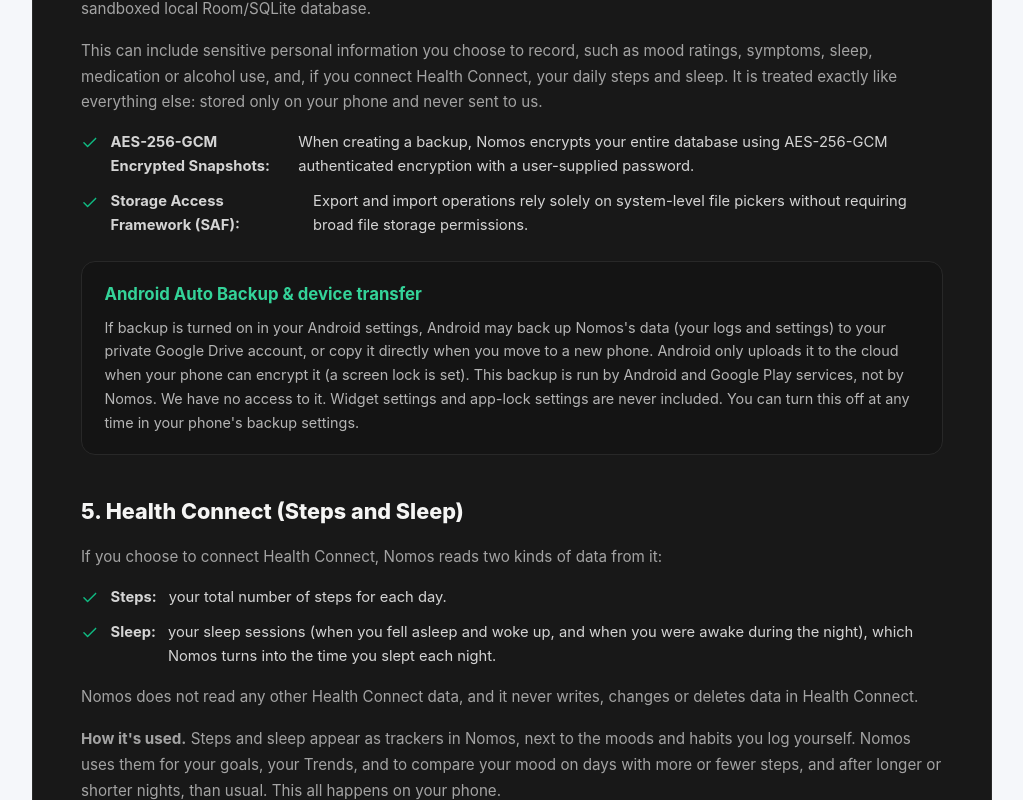
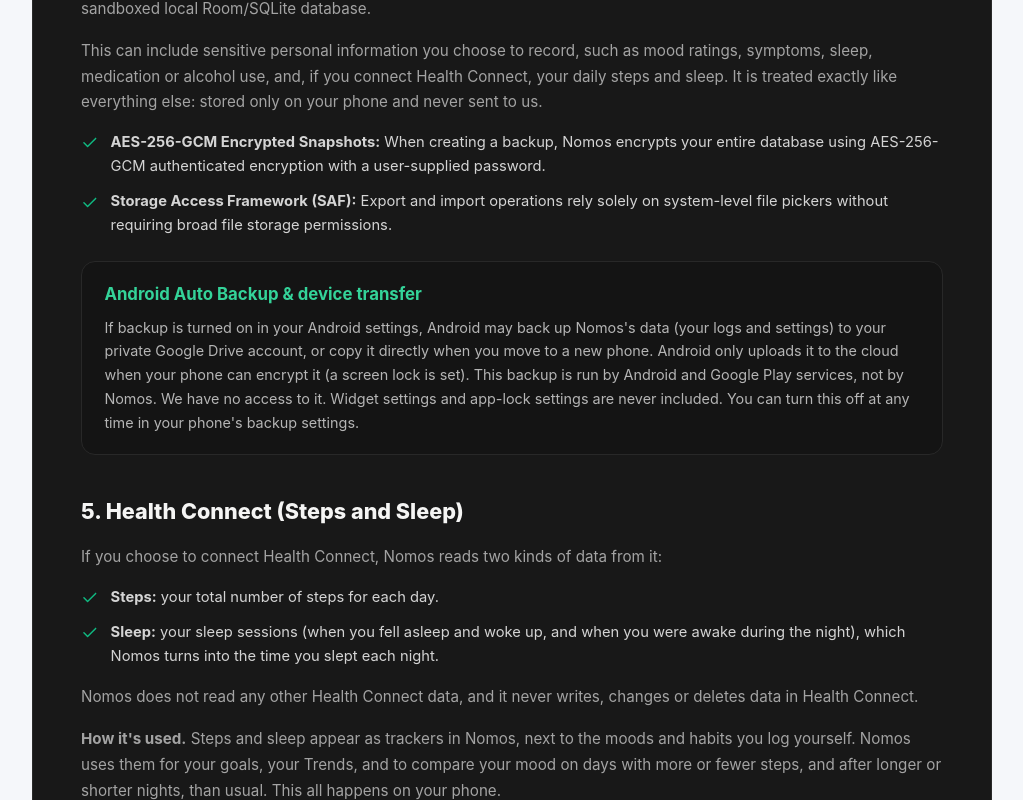
Before and after one commit to smerio/smer.io, a React (Vite) app: page /nomos in a window 1280 px wide. Shown: the part 9380-10180 px from the top of the page, without its empty margins (128-1151 px from the left). Built offline with nearby package versions, Linux system fonts and the light colour scheme.

Commit message:
fix(nomos): wrap privacy policy list items in span to fix flex column fragmentation (#29)

```diff
--- a/src/components/nomos/Privacy.jsx
+++ b/src/components/nomos/Privacy.jsx
@@ -43,10 +43,10 @@
                             Smerio Nomos does not harvest, store, or transmit any personally identifiable information (PII) or device metadata. Specifically, we do not collect:
                         </p>
                         <ul className={classes.list}>
-                            <li><FiCheck className={classes.checkIcon} /> Names, email addresses, phone numbers, or account credentials.</li>
-                            <li><FiCheck className={classes.checkIcon} /> Advertising IDs (AAID), hardware identifiers (IMEI, MAC address), or device fingerprints.</li>
-                            <li><FiCheck className={classes.checkIcon} /> GPS location, WiFi identifiers, or network telemetry.</li>
-                            <li><FiCheck className={classes.checkIcon} /> In-app behavioral telemetry, click tracking, or usage statistics.</li>
+                            <li><FiCheck className={classes.checkIcon} /> <span>Names, email addresses, phone numbers, or account credentials.</span></li>
+                            <li><FiCheck className={classes.checkIcon} /> <span>Advertising IDs (AAID), hardware identifiers (IMEI, MAC address), or device fingerprints.</span></li>
+                            <li><FiCheck className={classes.checkIcon} /> <span>GPS location, WiFi identifiers, or network telemetry.</span></li>
+                            <li><FiCheck className={classes.checkIcon} /> <span>In-app behavioral telemetry, click tracking, or usage statistics.</span></li>
                         </ul>
                     </div>
 
@@ -112,8 +112,8 @@
                             This can include sensitive personal information you choose to record, such as mood ratings, symptoms, sleep, medication or alcohol use, and, if you connect Health Connect, your daily steps and sleep. It is treated exactly like everything else: stored only on your phone and never sent to us.
                         </p>
                         <ul className={classes.list}>
-                            <li><FiCheck className={classes.checkIcon} /> <strong>AES-256-GCM Encrypted Snapshots:</strong> When creating a backup, Nomos encrypts your entire database using AES-256-GCM authenticated encryption with a user-supplied password.</li>
-                            <li><FiCheck className={classes.checkIcon} /> <strong>Storage Access Framework (SAF):</strong> Export and import operations rely solely on system-level file pickers without requiring broad file storage permissions.</li>
+                            <li><FiCheck className={classes.checkIcon} /> <span><strong>AES-256-GCM Encrypted Snapshots:</strong> When creating a backup, Nomos encrypts your entire database using AES-256-GCM authenticated encryption with a user-supplied password.</span></li>
+                            <li><FiCheck className={classes.checkIcon} /> <span><strong>Storage Access Framework (SAF):</strong> Export and import operations rely solely on system-level file pickers without requiring broad file storage permissions.</span></li>
                         </ul>
                         <div className={classes.subClause}>
                             <h4>Android Auto Backup &amp; device transfer</h4>
@@ -129,8 +129,8 @@
                             If you choose to connect Health Connect, Nomos reads two kinds of data from it:
                         </p>
                         <ul className={classes.list}>
-                            <li><FiCheck className={classes.checkIcon} /> <strong>Steps:</strong> your total number of steps for each day.</li>
-                            <li><FiCheck className={classes.checkIcon} /> <strong>Sleep:</strong> your sleep sessions (when you fell asleep and woke up, and when you were awake during the night), which Nomos turns into the time you slept each night.</li>
+                            <li><FiCheck className={classes.checkIcon} /> <span><strong>Steps:</strong> your total number of steps for each day.</span></li>
+                            <li><FiCheck className={classes.checkIcon} /> <span><strong>Sleep:</strong> your sleep sessions (when you fell asleep and woke up, and when you were awake during the night), which Nomos turns into the time you slept each night.</span></li>
                         </ul>
                         <p>
                             Nomos does not read any other Health Connect data, and it never writes, changes or deletes data in Health Connect.
@@ -169,10 +169,10 @@
                             Because your data is stored exclusively on your physical device, you maintain full, unrestricted data sovereignty:
                         </p>
                         <ul className={classes.list}>
-                            <li><FiCheck className={classes.checkIcon} /> <strong>Export Anytime:</strong> You can export your full database to plain JSON or standard CSV spreadsheets at any time.</li>
-                            <li><FiCheck className={classes.checkIcon} /> <strong>Health Connect Data:</strong> On the Steps or Sleep tracker, choose <strong>Stop reading from Health Connect &rarr; Delete them</strong> to remove the days Nomos has read. To remove the data from Health Connect itself, use the Health Connect settings or the app that recorded it.</li>
-                            <li><FiCheck className={classes.checkIcon} /> <strong>Erase Data:</strong> Delete individual entries or trackers in the app, or erase everything at once in <strong>Settings → Data &amp; backup → Erase all data</strong>. You can also use Android Settings → Apps → <strong>S Nomos</strong> → Clear storage.</li>
-                            <li><FiCheck className={classes.checkIcon} /> <strong>Permanent Deletion:</strong> Uninstalling the application immediately and irreversibly deletes all stored logs and local settings.</li>
+                            <li><FiCheck className={classes.checkIcon} /> <span><strong>Export Anytime:</strong> You can export your full database to plain JSON or standard CSV spreadsheets at any time.</span></li>
+                            <li><FiCheck className={classes.checkIcon} /> <span><strong>Health Connect Data:</strong> On the Steps or Sleep tracker, choose <strong>Stop reading from Health Connect &rarr; Delete them</strong> to remove the days Nomos has read. To remove the data from Health Connect itself, use the Health Connect settings or the app that recorded it.</span></li>
+                            <li><FiCheck className={classes.checkIcon} /> <span><strong>Erase Data:</strong> Delete individual entries or trackers in the app, or erase everything at once in <strong>Settings → Data &amp; backup → Erase all data</strong>. You can also use Android Settings → Apps → <strong>S Nomos</strong> → Clear storage.</span></li>
+                            <li><FiCheck className={classes.checkIcon} /> <span><strong>Permanent Deletion:</strong> Uninstalling the application immediately and irreversibly deletes all stored logs and local settings.</span></li>
                         </ul>
                     </div>
 
@@ -189,9 +189,9 @@
                             For the Google Play Store Data Safety form declarations:
                         </p>
                         <ul className={classes.list}>
-                            <li><FiCheck className={classes.checkIcon} /> <strong>Data Collected:</strong> None (0 bytes transmitted).</li>
-                            <li><FiCheck className={classes.checkIcon} /> <strong>Data Shared:</strong> None (0 third parties).</li>
-                            <li><FiCheck className={classes.checkIcon} /> <strong>Encryption in Transit:</strong> N/A (Local-first architecture).</li>
+                            <li><FiCheck className={classes.checkIcon} /> <span><strong>Data Collected:</strong> None (0 bytes transmitted).</span></li>
+                            <li><FiCheck className={classes.checkIcon} /> <span><strong>Data Shared:</strong> None (0 third parties).</span></li>
+                            <li><FiCheck className={classes.checkIcon} /> <span><strong>Encryption in Transit:</strong> N/A (Local-first architecture).</span></li>
                         </ul>
                         <p>
                             If you have questions regarding this Privacy Policy, your data rights, or Google Play compliance, contact our team:
--- a/src/components/nomos/Privacy.module.css
+++ b/src/components/nomos/Privacy.module.css
@@ -137,6 +137,11 @@
     font-size: 0.92rem;
     line-height: 1.6;
     color: #D4D4D4;
+}
+
+.list li span {
+    flex: 1;
+    min-width: 0;
 }
 
 .checkIcon {
```
